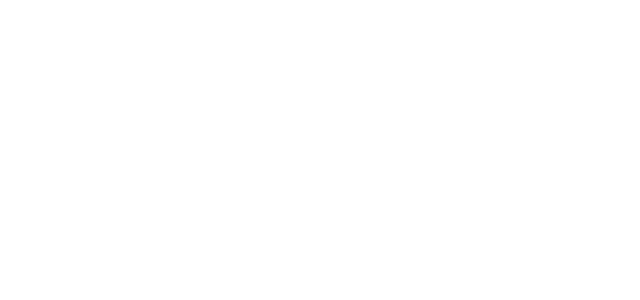
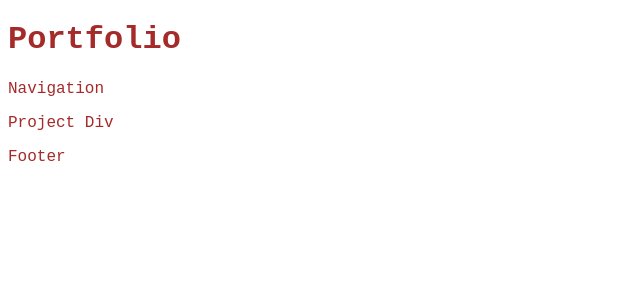
Before and after one commit to tannerkothlow/react-portfolio, a React (Create React App) app: page / in a window 1280 px wide. Shown: the top 300 px of the page, without its empty margins (0-640 px from the left). Built offline with nearby package versions, Linux system fonts and the light colour scheme.

Commit message:
basical react and jsx componants

```diff
--- a/src/App.js
+++ b/src/App.js
@@ -1,9 +1,13 @@
 import './App.css';
+import Footer from './components/Footer';
+import Header from './components/Header'
+import Navigation from './components/Navigation';
 
 function App() {
     return (
-        <div className="portfolio-app-PLACEHOLDER">
-
+        <div className="portfolio-app">
+            <Header />
+            <Footer />
         </div>
     );
 }
--- a/src/components/AppFunction.js
+++ /dev/null
@@ -1 +0,0 @@
-// PLACEHOLDER
--- /dev/null
+++ b/src/components/Footer.js
@@ -0,0 +1,11 @@
+import React, { useState } from 'react';
+
+function Footer () {
+    return (
+        <div className='app-footer'>
+            <p> Footer </p>
+        </div>
+    )
+}
+
+export default Footer;
--- /dev/null
+++ b/src/components/Header.js
@@ -0,0 +1,14 @@
+import React, { useState } from 'react';
+import Navigation from './Navigation';
+import Footer from './Footer';
+
+function Header(props) {
+    return (
+        <div className='app-header'>
+            <h1>Portfolio</h1>
+            <Navigation />
+        </div>
+    )
+}
+
+export default Header;
--- /dev/null
+++ b/src/components/Navigation.js
@@ -0,0 +1,13 @@
+import React, { useState } from 'react';
+import Project from './Project';
+
+function Navigation(props) {
+    return (
+        <div className='app-navigator'>
+            <p>Navigation</p>
+            <Project />
+        </div>
+    )
+}
+
+export default Navigation;
--- /dev/null
+++ b/src/components/Project.js
@@ -0,0 +1,11 @@
+import React, { useState } from 'react';
+
+function Project () {
+    return (
+        <div className='app-project'>
+            <p>Project Div</p>
+        </div>
+    )
+}
+
+export default Project;
```
